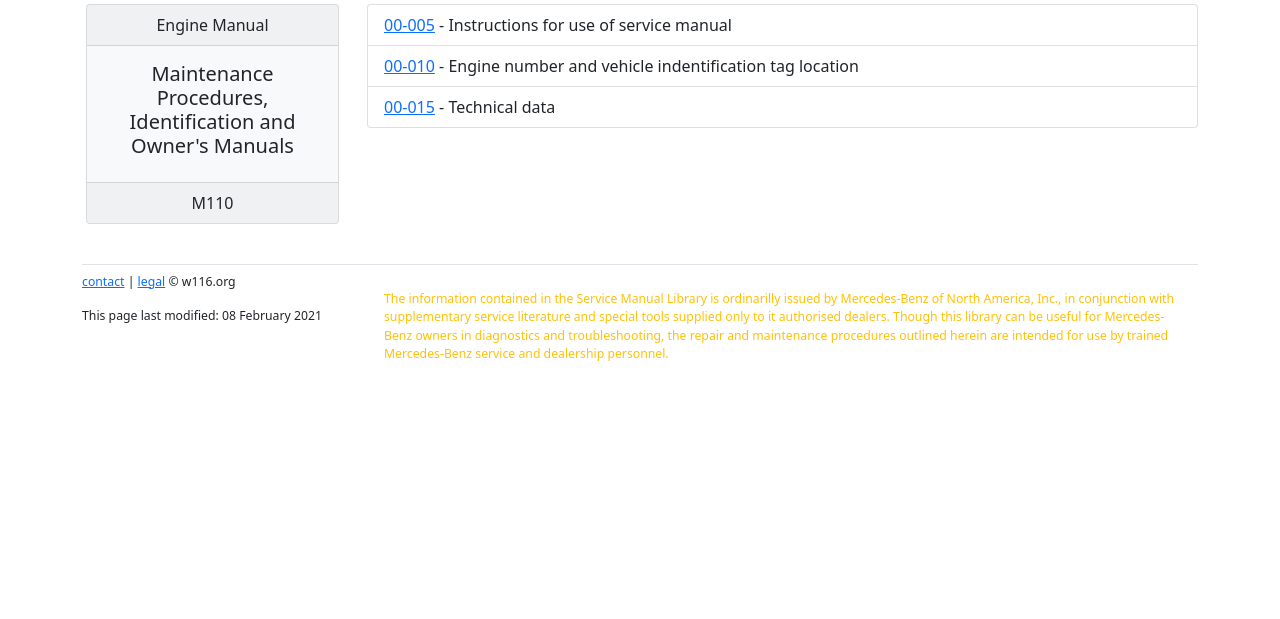
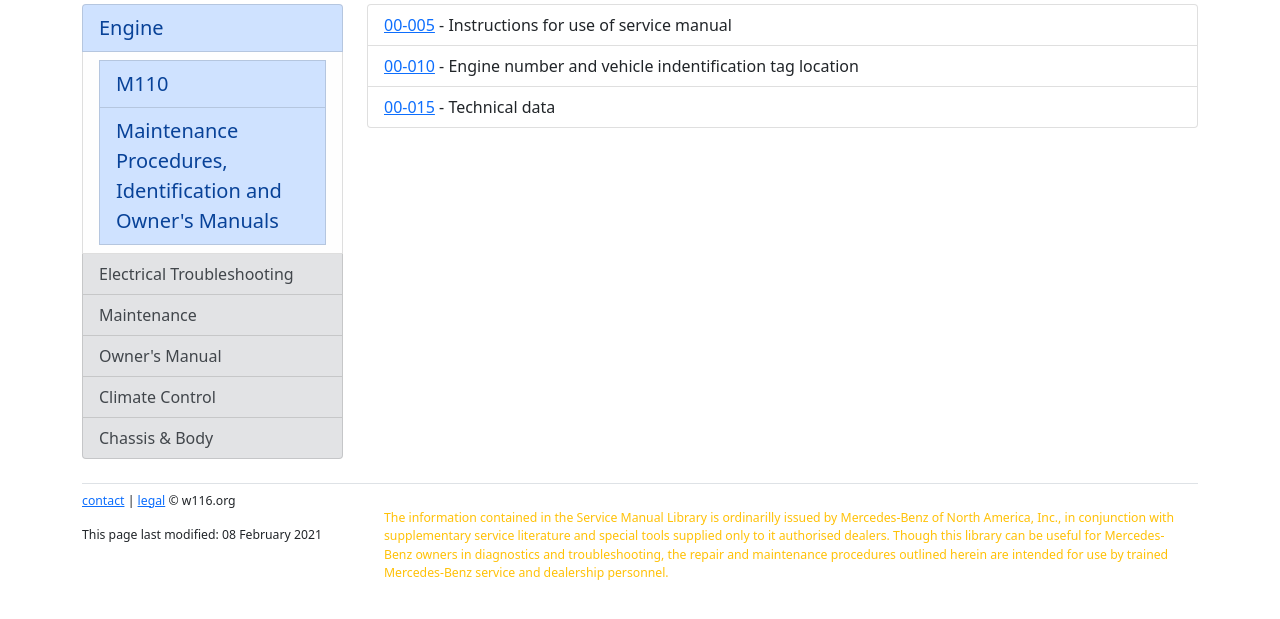
Before and after one commit to W116org/handbook, a Jekyll site: the page built from Engine/110/00-General.html, in a window 1280 px wide, cut to the strip 220-839 px from the top of the page. Built offline with Jekyll 4.4.1, drawn with Linux system fonts in a browser that asks for light colours; comment, search, counter and statistics services are not loaded.

Commit message:
Update 00-General.html

```diff
--- a/Engine/110/00-General.html
+++ b/Engine/110/00-General.html
@@ -8,12 +8,17 @@
 
 <div class="row">
   <div class="col-xs-12 col-md-3">
-    <div class="card text-center text-dark bg-light mb-3 mx-1">
-      <div class="card-header">Engine Manual</div>
-      <div class="card-body">
-          <h5 class="card-title">Maintenance Procedures, Identification and Owner's Manuals</h5>
+    <div class="list-group">
+      <a href="/Engine/" class="list-group-item list-group-item-primary lead list-group-item-action">Engine</a>
+      <div class="list-group-item list-group-item-light">
+        <a href="/Engine/110/" class="list-group-item list-group-item-primary lead list-group-item-action">M110</a>
+        <div class="list-group-item list-group-item-primary lead">Maintenance Procedures, Identification and Owner's Manuals</div>
       </div>
-      <div class="card-footer">M110</div>
+      <a href="/ETM/" class="list-group-item list-group-item-secondary list-group-item-action">Electrical Troubleshooting</a>
+      <a href="/Maintenance/" class="list-group-item list-group-item-secondary list-group-item-action">Maintenance</a>
+      <a href="/OM/" class="list-group-item list-group-item-secondary list-group-item-action">Owner's Manual</a>
+      <a href="/Climate/" class="list-group-item list-group-item-secondary list-group-item-action">Climate Control</a>
+      <a href="/Chassis/" class="list-group-item list-group-item-secondary list-group-item-action">Chassis &amp; Body</a>
     </div>
   </div>
   <div class="col-xs-12 col-md-9">
```
